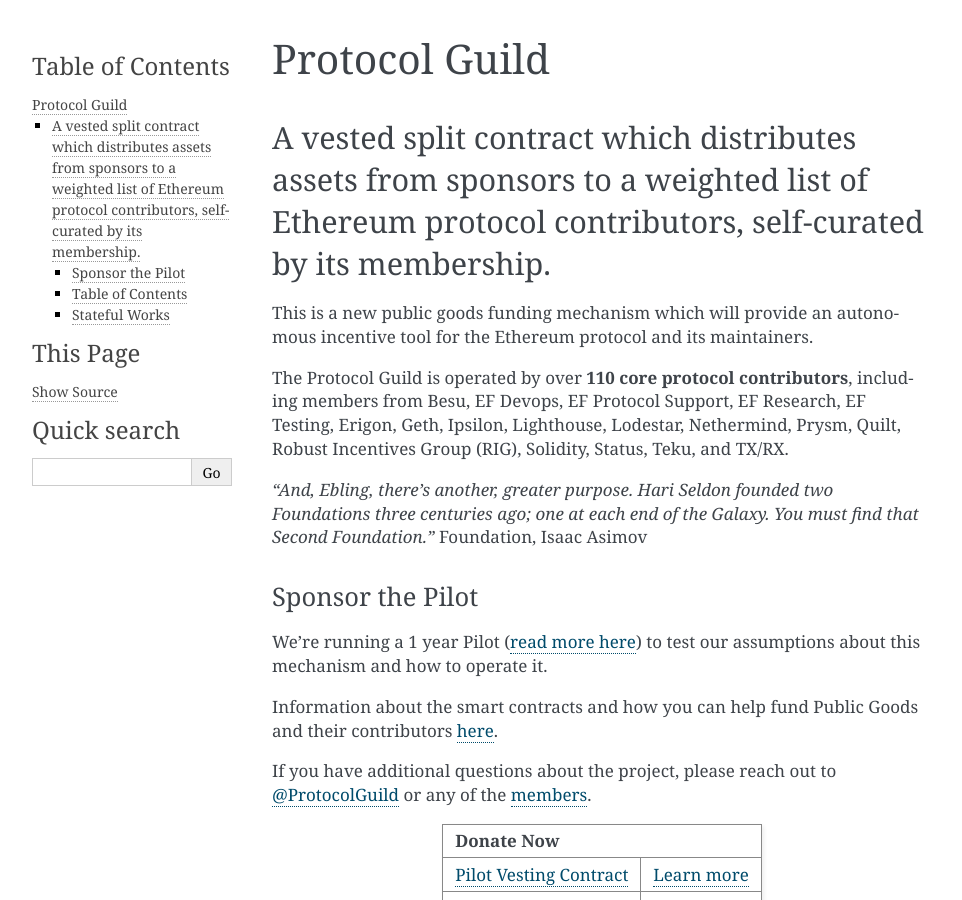
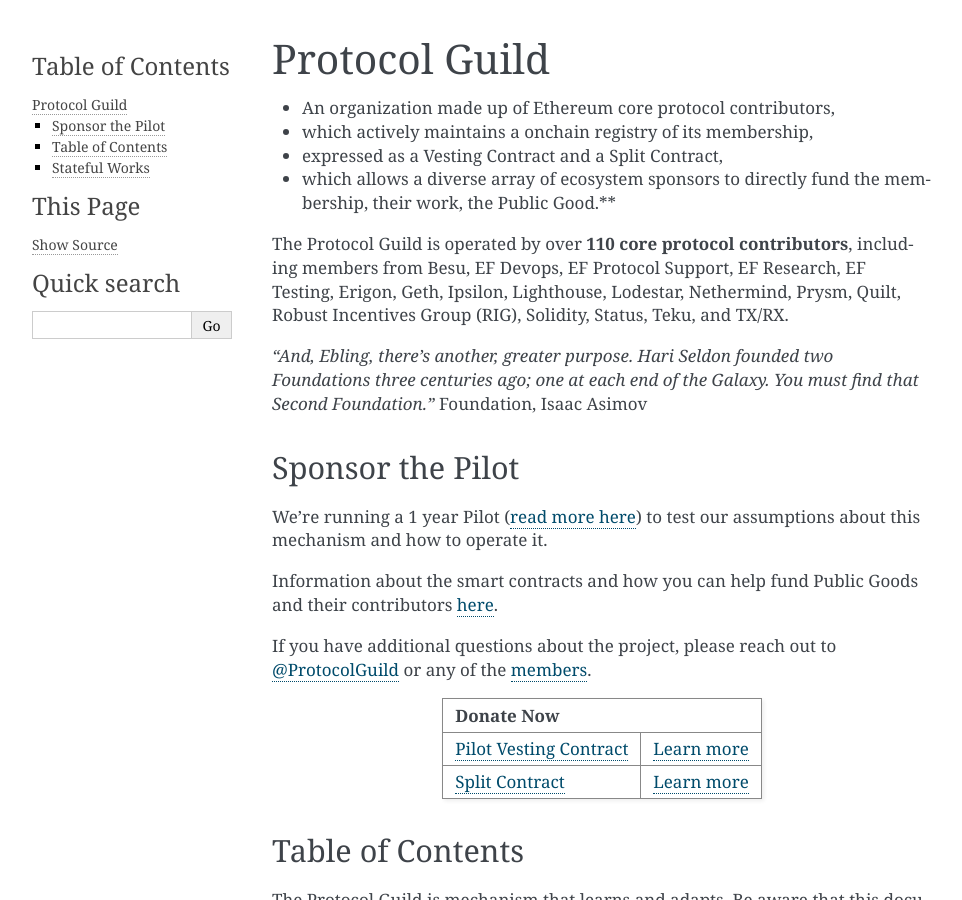
Before and after one commit to protocolguild/documentation, a Sphinx documentation site: the page built from docs/index.rst, in a window 1280 px wide and 900 px high. Shown: the whole window, without its empty margins (148-1110 px from the left). Built offline with Sphinx 7.4.7, drawn with Linux system fonts in a browser that asks for light colours.

Commit message:
update description

```diff
--- a/docs/index.rst
+++ b/docs/index.rst
@@ -1,9 +1,10 @@
 Protocol Guild
 ------------
 
-A vested split contract which distributes assets from sponsors to a weighted list of Ethereum protocol contributors, self-curated by its membership.
-++++
-This is a new public goods funding mechanism which will provide an autonomous incentive tool for the Ethereum protocol and its maintainers.
+- An organization made up of Ethereum core protocol contributors,
+- which actively maintains a onchain registry of its membership,
+- expressed as a Vesting Contract and a Split Contract,
+- which allows a diverse array of ecosystem sponsors to directly fund the membership, their work, the Public Good.**
 
 The Protocol Guild is operated by over **110 core protocol contributors**, including members from Besu, EF Devops, EF Protocol Support, EF Research, EF Testing, Erigon, Geth, Ipsilon, Lighthouse, Lodestar, Nethermind, Prysm, Quilt, Robust Incentives Group (RIG), Solidity, Status, Teku, and TX/RX.
 
```
